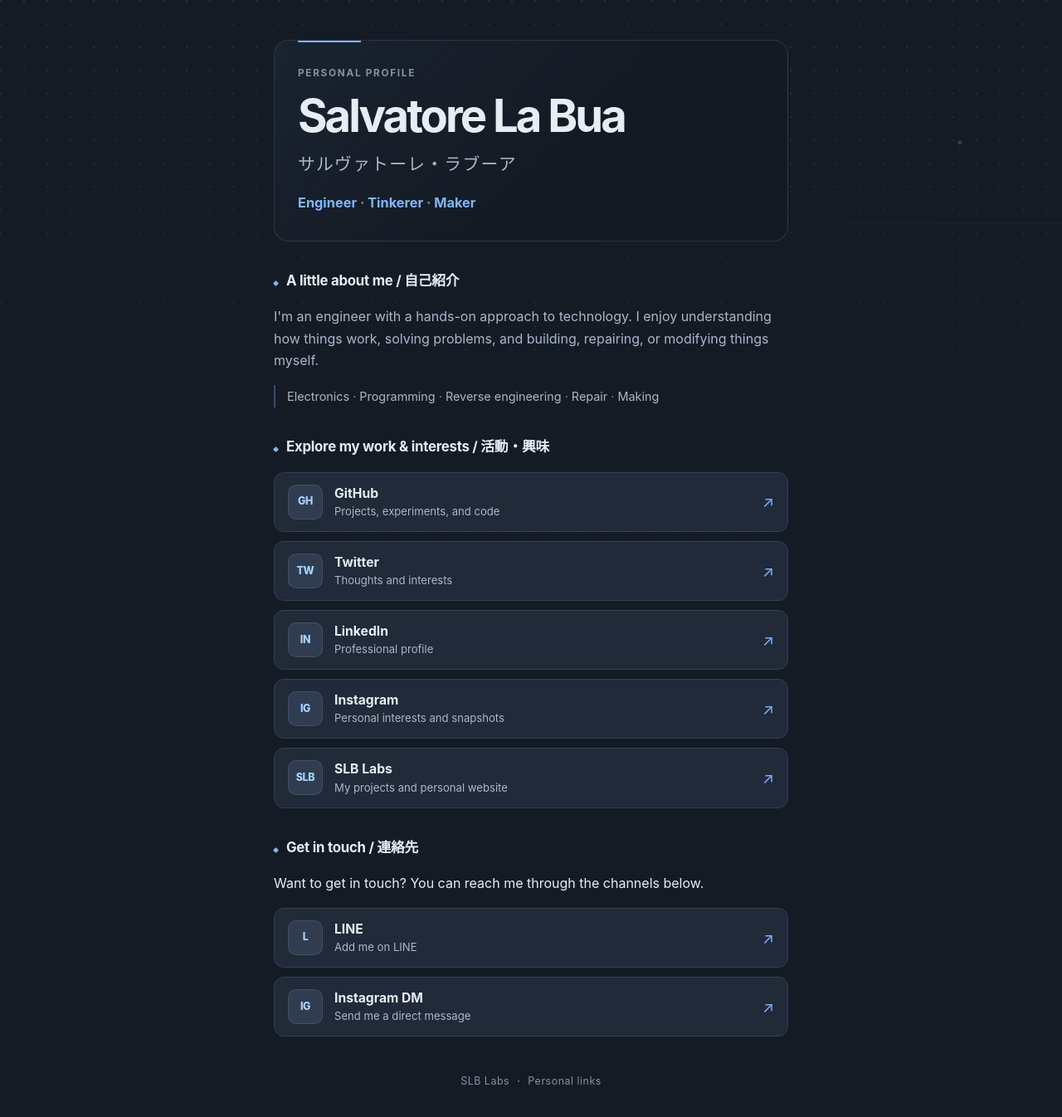
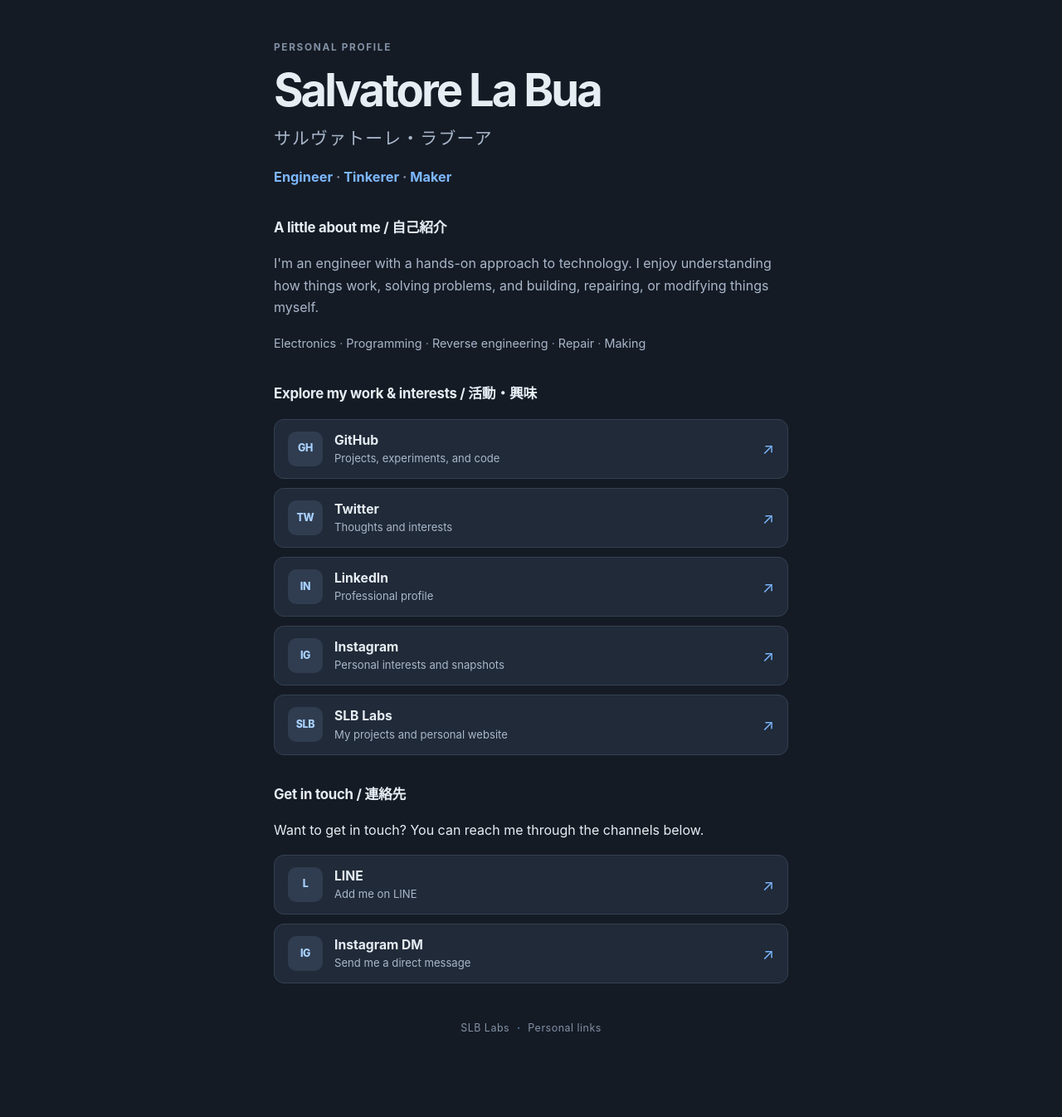
Before and after one commit to slabua/slabua, a Jekyll site: the page built from index.md, in a window 1280 px wide. Shown: the whole page at 83% size. Built offline with Jekyll 4.4.1, drawn with Linux system fonts in a browser that asks for light colours; after the commit the page ends 1282 px from its top, so only the background shows below that.

Commit message:
Clean up CSS by removing unused styles
Removed unused CSS variables and styles to simplify the stylesheet.

```diff
--- a/assets/css/style.css
+++ b/assets/css/style.css
@@ -12,11 +12,6 @@
 
   --accent: #7cb7ff;
   --accent-strong: #a9d1ff;
-
-  --surface-hover: #253447;
-  --accent-soft: rgba(124, 183, 255, 0.12);
-  --line: rgba(169, 183, 202, 0.16);
-  --line-accent: rgba(124, 183, 255, 0.32);
 }
 
 * {
@@ -48,69 +43,6 @@ body {
   line-height: 1.65;
 }
 
-body {
-  position: relative;
-  isolation: isolate;
-}
-
-body::before {
-  position: fixed;
-  z-index: -1;
-  inset: 0;
-  pointer-events: none;
-  content: "";
-  background-image:
-    radial-gradient(
-      circle at 1px 1px,
-      rgba(124, 183, 255, 0.14) 1px,
-      transparent 1.5px
-    ),
-    linear-gradient(
-      90deg,
-      transparent 49.9%,
-      rgba(124, 183, 255, 0.035) 50%,
-      transparent 50.1%
-    );
-  background-size: 28px 28px, 112px 112px;
-  mask-image: linear-gradient(
-    to bottom,
-    black,
-    rgba(0, 0, 0, 0.5) 38%,
-    transparent 88%
-  );
-}
-
-body::after {
-  position: fixed;
-  z-index: -1;
-  top: 0;
-  right: 0;
-  width: min(45vw, 440px);
-  height: 440px;
-  pointer-events: none;
-  content: "";
-  opacity: 0.35;
-  background:
-    linear-gradient(
-      90deg,
-      transparent calc(72% - 0.5px),
-      var(--line-accent) 72%,
-      transparent calc(72% + 0.5px)
-    ),
-    linear-gradient(
-      0deg,
-      transparent calc(39% - 0.5px),
-      var(--line-accent) 39%,
-      transparent calc(39% + 0.5px)
-    ),
-    radial-gradient(
-      circle at 72% 39%,
-      var(--accent) 0 2px,
-      transparent 2.8px
-    );
-  mask-image: linear-gradient(to left, black, transparent 95%);
-}
-
 .page {
   width: min(100% - 36px, 620px);
   margin: 0 auto;
@@ -119,60 +51,6 @@ body::after {
 
 .profile-header {
   margin-bottom: 34px;
-  position: relative;
-  overflow: hidden;
-  padding: 30px 28px 32px;
-  border: 1px solid var(--line);
-  border-radius: 18px;
-  background:
-    linear-gradient(
-      135deg,
-      rgba(124, 183, 255, 0.055),
-      transparent 55%
-    ),
-    rgba(21, 27, 37, 0.88);
-}
-
-.profile-header::before {
-  position: absolute;
-  top: 0;
-  left: 28px;
-  width: 76px;
-  height: 2px;
-  content: "";
-  background: var(--accent);
-}
-
-.brand {
-  display: inline-flex;
-  align-items: center;
-  margin-bottom: 24px;
-  text-decoration: none;
-}
-
-.brand-logo {
-  display: block;
-  width: auto;
-  max-width: 150px;
-  max-height: 52px;
-  object-fit: contain;
-  object-position: left center;
-}
-
-.technical-signature {
-  display: inline-block;
-  margin: 24px 0 0;
-  padding-top: 12px;
-  border-top: 1px solid var(--line);
-  color: var(--muted);
-  font-family: monospace;
-  font-size: 0.68rem;
-  letter-spacing: 0.09em;
-}
-
-.technical-signature span {
-  padding: 0 5px;
-  color: var(--accent);
 }
 
 .eyebrow {
@@ -248,66 +126,6 @@ body::after {
 
   font-size: 0.9rem;
   line-height: 1.9;
-}
-
-.intro h2,
-.links-section h2 {
-  display: flex;
-  align-items: baseline;
-  gap: 10px;
-}
-
-.intro h2::before,
-.links-section h2::before {
-  flex: 0 0 auto;
-  width: 5px;
-  height: 5px;
-  border-radius: 1px;
-  background: var(--accent);
-  content: "";
-  transform: rotate(45deg);
-}
-
-.interests {
-  padding-left: 14px;
-  border-left: 2px solid var(--line-accent);
-}
-
-.social-link {
-  transition:
-    background-color 160ms ease,
-    border-color 160ms ease,
-    transform 160ms ease;
-}
-
-.social-link:hover {
-  border-color: var(--line-accent);
-  background: var(--surface-hover);
-  transform: translateY(-2px);
-}
-
-.link-mark {
-  border: 1px solid var(--line);
-  background: rgba(124, 183, 255, 0.045);
-  transition:
-    background-color 160ms ease,
-    border-color 160ms ease;
-}
-
-.social-link:hover .link-mark {
-  border-color: var(--line-accent);
-  background: var(--accent-soft);
-}
-
-.link-arrow {
-  transition:
-    color 160ms ease,
-    transform 160ms ease;
-}
-
-.social-link:hover .link-arrow {
-  color: var(--accent);
-  transform: translate(2px, -2px);
 }
 
 /* Social profile cards */
@@ -444,46 +262,3 @@ body::after {
     transform: none;
   }
 }
-
-@media (max-width: 520px) {
-  .profile-header {
-    padding: 24px 20px 26px;
-  }
-
-  .profile-header::before {
-    left: 20px;
-  }
-
-  .brand-logo {
-    max-width: 130px;
-    max-height: 44px;
-  }
-
-  .technical-signature {
-    font-size: 0.61rem;
-    letter-spacing: 0.055em;
-  }
-
-  body::after {
-    width: 70vw;
-    height: 300px;
-    opacity: 0.25;
-  }
-}
-
-.social-link:focus-visible,
-.brand:focus-visible {
-  outline: 2px solid var(--accent);
-  outline-offset: 4px;
-}
-
-@media (prefers-reduced-motion: reduce) {
-  *,
-  *::before,
-  *::after {
-    scroll-behavior: auto !important;
-    transition-duration: 0.01ms !important;
-    animation-duration: 0.01ms !important;
-    animation-iteration-count: 1 !important;
-  }
-}
```
